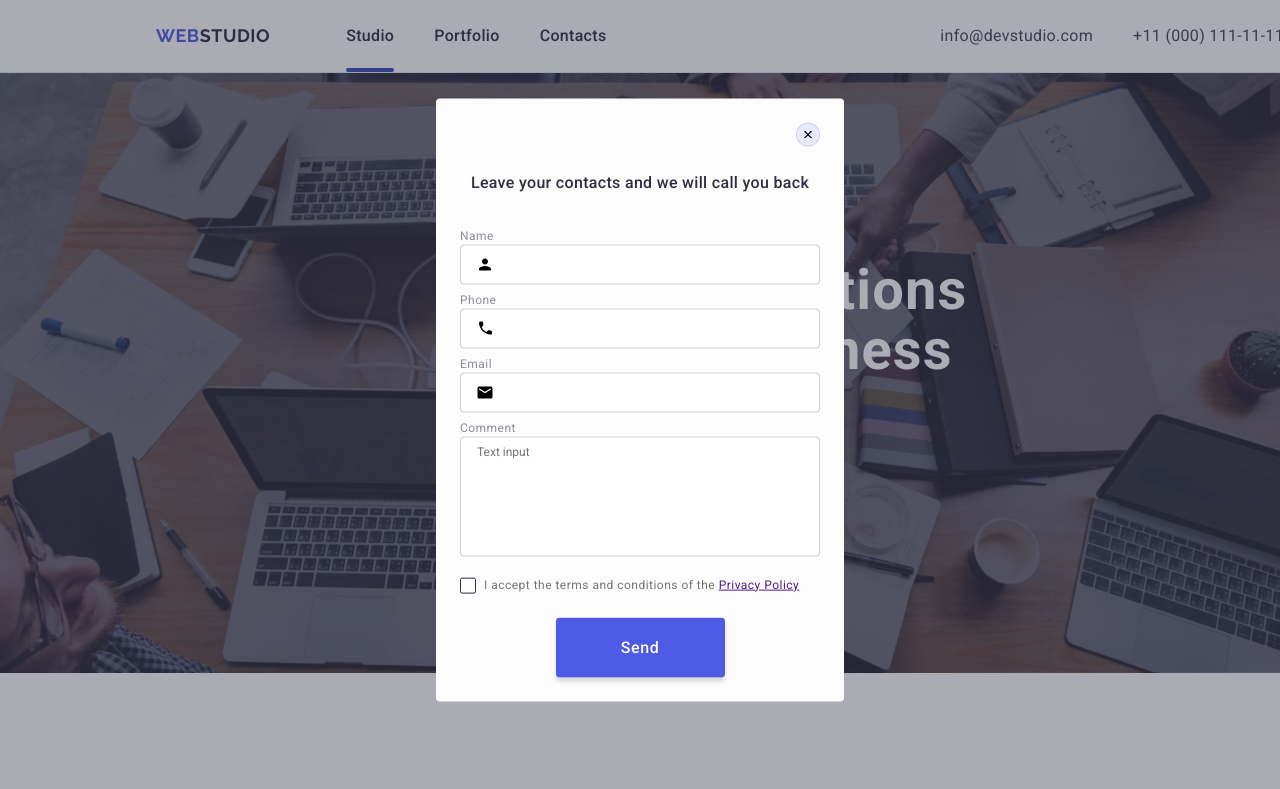
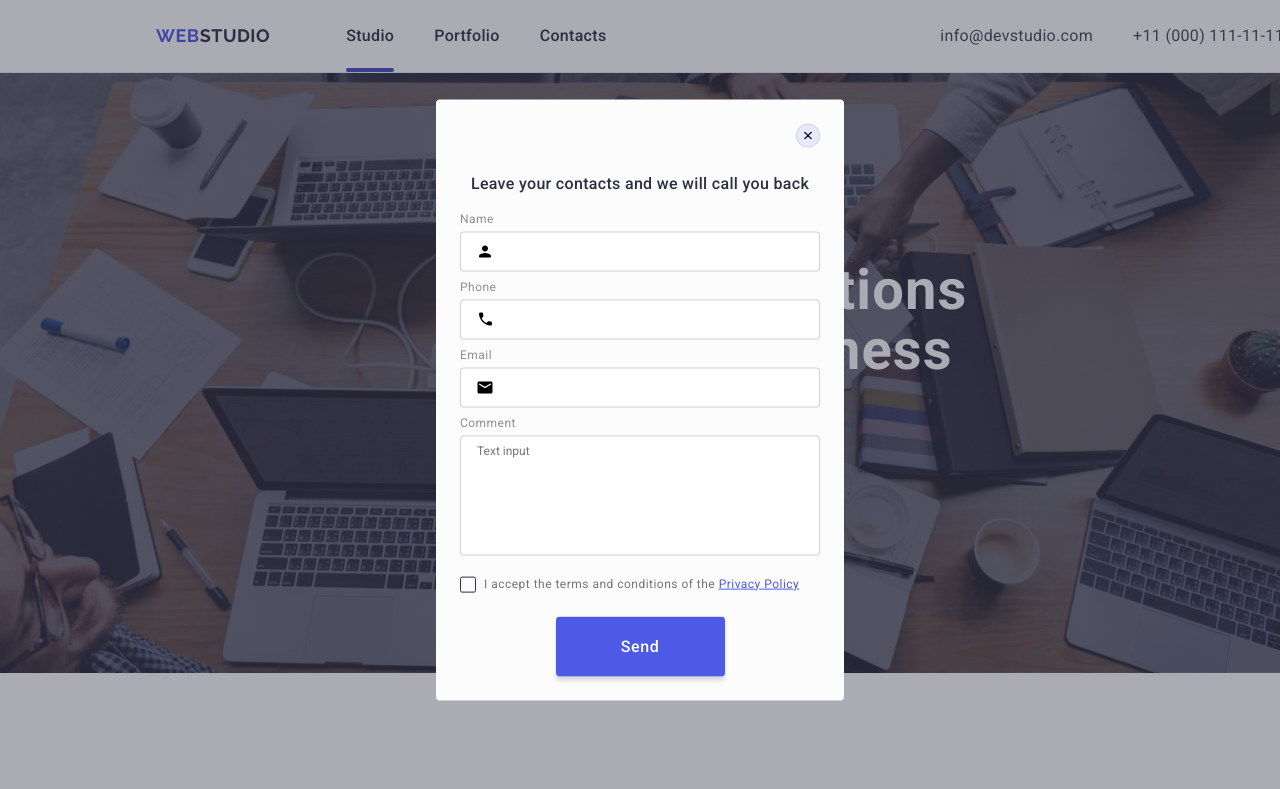
Before and after one commit to BozhiiKostya/goit-markup-hw-06, a plain HTML site: page index.html in a window 1280 px wide. Both pictures are taken after a click on the button "Order Service". Shown: the top 789 px of the page. Drawn offline with nearby package versions, Linux system fonts and the light colour scheme.

Commit message:
fixed bugs

```diff
--- a/css/styles.css
+++ b/css/styles.css
@@ -544,7 +544,7 @@ button {
   text-align: center;
   letter-spacing: 0.02em;
   color: #2e2f42;
-  margin-bottom: 34px;
+  margin-bottom: 16px;
 }
 .primary-text-modal {
   display: block;
@@ -600,6 +600,7 @@ button {
   outline: none;
 }
 .span-name-modal {
+  display: block;
   margin-bottom: 4px;
 }
 .label-checkbox-modal {
@@ -630,6 +631,9 @@ button {
   line-height: 1.33;
   letter-spacing: 0.04em;
   color: #757575;
+}
+.span-checkbox-modal > a {
+  color: #4d5ae5;
 }
 .button-send-modal {
   width: 169px;
```
